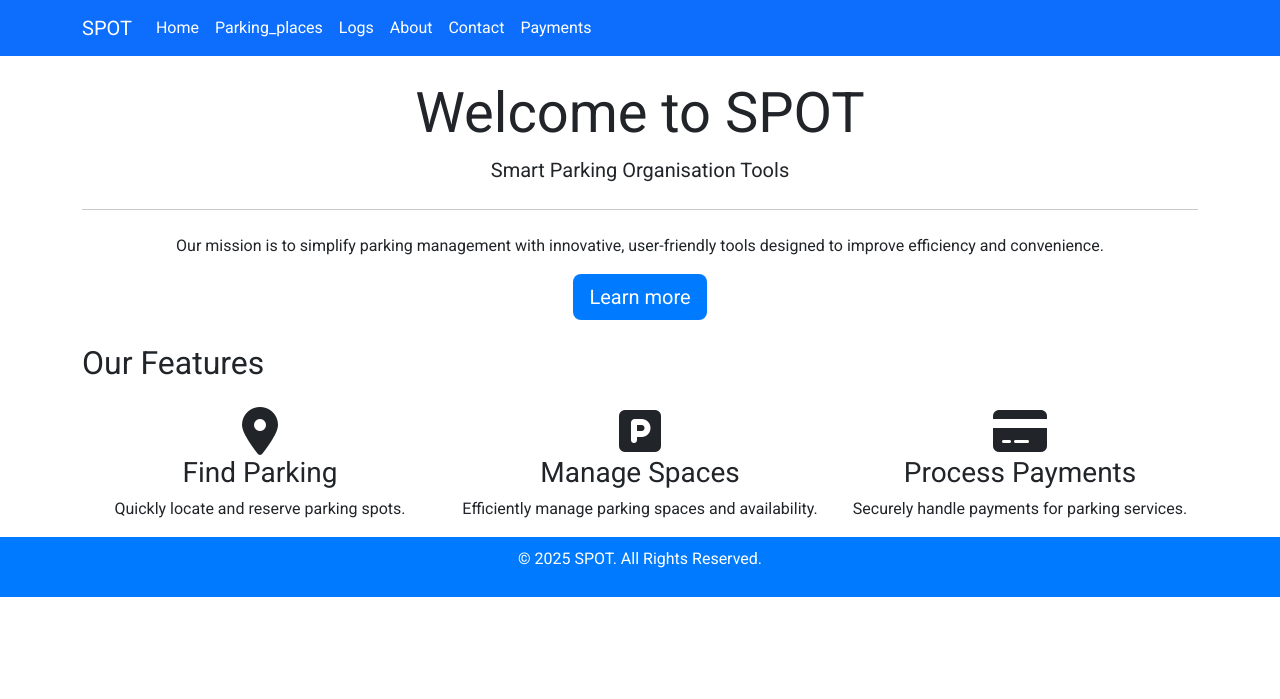
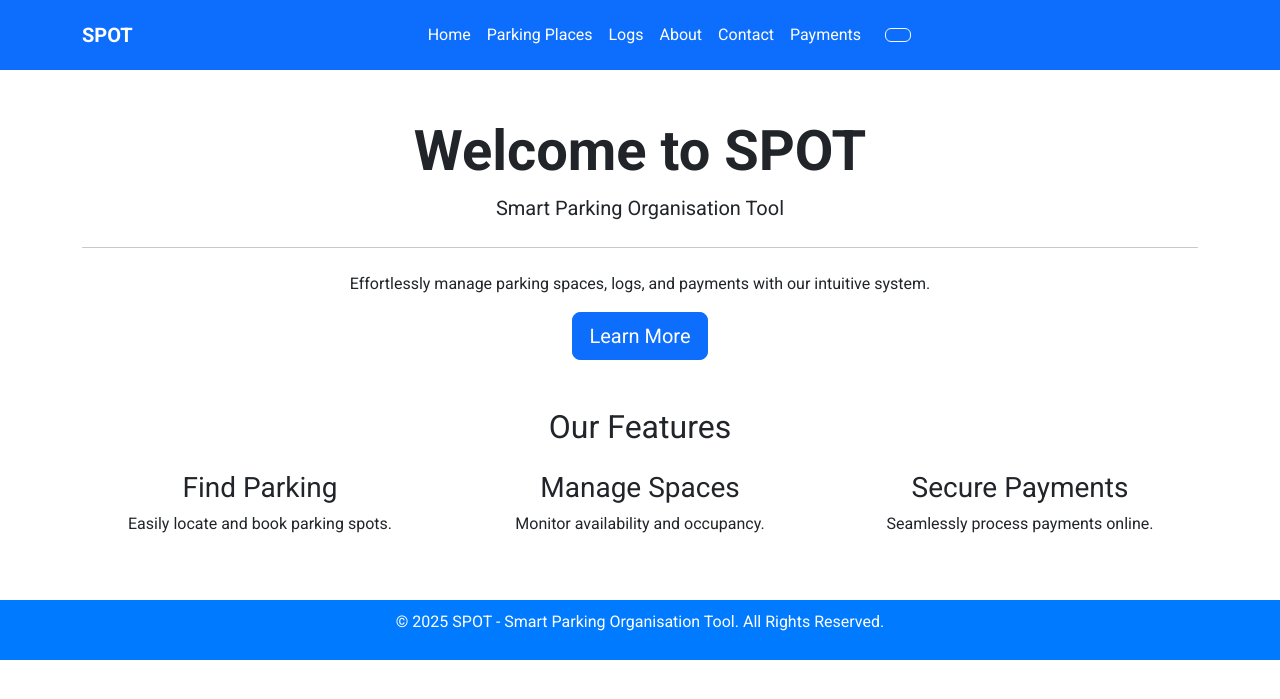
Before and after one commit to tharun977/spot-main, a Django app: page / in a window 1280 px wide. Shown: the top 699 px of the page. Run offline with Django 5.2, Linux system fonts and the light colour scheme; some libraries are stand-ins or nearby versions.

Commit message:
new-features

```diff
--- a/home/urls.py
+++ b/home/urls.py
@@ -4,6 +4,7 @@ from . import views
 urlpatterns = [
     path('', views.home, name='home'),
     path('parking_places/', views.parking_places, name='parking_places'),
+    path('parking_places/edit/<int:pk>/', views.edit_parking_place, name='edit_parking_place'),
     path('parking_places/delete/<int:pk>/', views.delete_parking_place, name='delete_parking_place'),
     path('payments/', views.payments, name='payments'),
     path('logs/', views.logs, name='logs'),
--- a/home/views.py
+++ b/home/views.py
@@ -21,14 +21,29 @@ def parking_places(request):
         "parking_places": parking_places
     })
 
+def edit_parking_place(request, pk):
+    parking_place = get_object_or_404(ParkingPlace, pk=pk)
+    if request.method == "POST":
+        form = ParkingPlaceForm(request.POST, instance=parking_place)
+        if form.is_valid():
+            form.save()
+            return redirect('parking_places')
+    else:
+        form = ParkingPlaceForm(instance=parking_place)
+
+    return render(request, 'edit_parking_place.html', {'form': form})
+
 def delete_parking_place(request, pk):
     parking_place = get_object_or_404(ParkingPlace, pk=pk)
-    parking_place.delete()
-    return redirect('parking_places')
+    if request.method == "POST":
+        parking_place.delete()
+        return redirect('parking_places')
+    return render(request, 'delete_parking_place.html', {'parking_place': parking_place})
 
 def payments(request):
     payments = PaymentDetails.objects.all()
     return render(request, 'payments.html', {"payments": payments})
+
 
 def logs(request):
     logs = LogDetails.objects.all()
--- a/templates/about.html
+++ b/templates/about.html
@@ -2,5 +2,5 @@
 {% block title %}About Us{% endblock %}
 {% block content %}
 <h2 class="my-4">About SPOT</h2>
-<p>SPOT (Smart Parking Organisation Tools) is a modern parking management system designed to improve efficiency and convenience for drivers and parking providers.</p>
+<p>SPOT (Smart Parking Organisation Tool) is a modern parking management system designed to improve efficiency and convenience for drivers and parking providers.</p>
 {% endblock %}
--- a/templates/base.html
+++ b/templates/base.html
@@ -3,51 +3,95 @@
 <html lang="en">
 <head>
     <meta charset="UTF-8">
-    <title>{% block title %}SPOT - Smart Parking{% endblock %}</title>
+    <title>{% block title %}{% endblock %} | SPOT</title>
     <meta name="viewport" content="width=device-width, initial-scale=1">
+    <meta name="description" content="Smart Parking Organisation Tool - Manage Parking Easily">
     <link href="https://fonts.googleapis.com/css?family=Roboto:400,700&display=swap" rel="stylesheet">
     <link rel="stylesheet" href="https://cdn.jsdelivr.net/npm/bootstrap@5.3.0/dist/css/bootstrap.min.css">
-    <script src="https://kit.fontawesome.com/a076d05399.js" crossorigin="anonymous"></script>
+    <link rel="stylesheet" href="{% static 'css/style.css' %}">
     <style>
         body { font-family: 'Roboto', sans-serif; }
-        .navbar { background-color: #007bff; }
-        .navbar-nav .nav-link { color: #ffffff; }
-        footer { background-color: #007bff; color: #ffffff; padding: 10px 0; text-align: center; }
-        .btn-primary { background-color: #007bff; border: none; }
-        .btn-primary:hover { background-color: #0056b3; }
+        .navbar { background-color: #007bff; padding: 15px; }
+        .navbar-nav .nav-link { color: #ffffff; font-weight: 500; }
+        .navbar-nav .nav-link:hover { background-color: #0056b3; border-radius: 5px; }
+        footer { background-color: #007bff; color: #ffffff; padding: 10px; text-align: center; }
     </style>
 </head>
 <body>
 
     <nav class="navbar navbar-expand-lg navbar-dark bg-primary">
         <div class="container">
-            <a class="navbar-brand" href="{% url 'home' %}">SPOT</a>
+            <a class="navbar-brand fw-bold mx-auto" href="{% url 'home' %}">SPOT</a>
             <button class="navbar-toggler" type="button" data-bs-toggle="collapse" data-bs-target="#navbarNav">
                 <span class="navbar-toggler-icon"></span>
             </button>
-            <div class="collapse navbar-collapse" id="navbarNav">
+            <div class="collapse navbar-collapse justify-content-center" id="navbarNav">
                 <ul class="navbar-nav">
-                    {% for page in pages %}
-                    <li class="nav-item">
-                        <a class="nav-link" href="{% url page %}">{{ page|capfirst }}</a>
-                    </li>
-                    {% endfor %}
+                    <li class="nav-item"><a class="nav-link" href="{% url 'home' %}">Home</a></li>
+                    <li class="nav-item"><a class="nav-link" href="{% url 'parking_places' %}">Parking Places</a></li>
+                    <li class="nav-item"><a class="nav-link" href="{% url 'logs' %}">Logs</a></li>
+                    <li class="nav-item"><a class="nav-link" href="{% url 'about' %}">About</a></li>
+                    <li class="nav-item"><a class="nav-link" href="{% url 'contact' %}">Contact</a></li>
+                    <li class="nav-item"><a class="nav-link" href="{% url 'payments' %}">Payments</a></li>
                 </ul>
+                <!-- Theme Toggle Button -->
+                <button id="theme-toggle" class="btn btn-outline-light ms-3">
+                    <i class="fas fa-moon"></i>
+                </button>
             </div>
         </div>
     </nav>
 
-<div class="container mt-4">
+
+<section class="container my-5">
     {% block content %}{% endblock %}
-</div>
+</section>
 
 <footer>
     <div class="container">
-        <p>© 2025 SPOT. All Rights Reserved.</p>
+        <p>© 2025 SPOT - Smart Parking Organisation Tool. All Rights Reserved.</p>
     </div>
 </footer>
 
-<script src="https://cdn.jsdelivr.net/npm/bootstrap@5.3.0/dist/js/bootstrap.bundle.min.js"></script>
+<script>
+    const themeToggle = document.getElementById('theme-toggle');
+    const body = document.body;
 
-</body>
-</html>
+    themeToggle.addEventListener('click', () => {
+        body.classList.toggle('dark-theme');
+
+        if (body.classList.contains('dark-theme')) {
+            themeToggle.innerHTML = '<i class="fas fa-sun"></i>';
+            localStorage.setItem('theme', 'dark'); // Save preference
+        } else {
+            themeToggle.innerHTML = '<i class="fas fa-moon"></i>';
+            localStorage.setItem('theme', 'light'); // Save preference
+        }
+    });
+
+    // Load saved theme preference
+    if (localStorage.getItem('theme') === 'dark') {
+        body.classList.add('dark-theme');
+        themeToggle.innerHTML = '<i class="fas fa-sun"></i>';
+    }
+</script>
+
+<style>
+    .dark-theme {
+        background-color: #2e2e2e;
+        color: #ffffff;
+    }
+    .dark-theme .navbar {
+        background-color: #1f1f1f;
+    }
+    .dark-theme .navbar-nav .nav-link {
+        color: #ffffff;
+    }
+    .dark-theme .navbar-nav .nav-link:hover {
+        background-color: #3a3a3a;
+    }
+    .dark-theme footer {
+        background-color: #1f1f1f;
+        color: #ffffff;
+    }
+</style>
--- a/templates/home.html
+++ b/templates/home.html
@@ -1,31 +1,31 @@
 {% extends 'base.html' %}
 {% block title %}Welcome to SPOT{% endblock %}
 {% block content %}
-<div class="jumbotron text-center">
-    <h1 class="display-4">Welcome to SPOT</h1>
-    <p class="lead">Smart Parking Organisation Tools</p>
+<div class="jumbotron text-center my-5">
+    <h1 class="display-4 fw-bold">Welcome to SPOT</h1>
+    <p class="lead">Smart Parking Organisation Tool</p>
     <hr class="my-4">
-    <p>Our mission is to simplify parking management with innovative, user-friendly tools designed to improve efficiency and convenience.</p>
-    <a class="btn btn-primary btn-lg" href="{% url 'about' %}" role="button">Learn more</a>
+    <p>Effortlessly manage parking spaces, logs, and payments with our intuitive system.</p>
+    <a class="btn btn-primary btn-lg" href="{% url 'about' %}">Learn More</a>
 </div>
 
 <div>
-    <h2 class="my-4">Our Features</h2>
+    <h2 class="my-4 text-center">Our Features</h2>
     <div class="row">
         <div class="col-md-4 text-center">
-            <i class="fas fa-map-marker-alt fa-3x"></i>
+            <i class="fas fa-map-marker-alt fa-3x mb-2"></i>
             <h3>Find Parking</h3>
-            <p>Quickly locate and reserve parking spots.</p>
+            <p>Easily locate and book parking spots.</p>
         </div>
         <div class="col-md-4 text-center">
-            <i class="fas fa-parking fa-3x"></i>
+            <i class="fas fa-parking fa-3x mb-2"></i>
             <h3>Manage Spaces</h3>
-            <p>Efficiently manage parking spaces and availability.</p>
+            <p>Monitor availability and occupancy.</p>
         </div>
         <div class="col-md-4 text-center">
-            <i class="fas fa-credit-card fa-3x"></i>
-            <h3>Process Payments</h3>
-            <p>Securely handle payments for parking services.</p>
+            <i class="fas fa-credit-card fa-3x mb-2"></i>
+            <h3>Secure Payments</h3>
+            <p>Seamlessly process payments online.</p>
         </div>
     </div>
 </div>
```
Also changed, not shown: spot_project/settings.py (+6 -1 lines), templates/edit_parking_place.html (added, +22 -0 lines), templates/parking_place.html (+27 -9 lines), templates/payments.html (+3 -4 lines).
